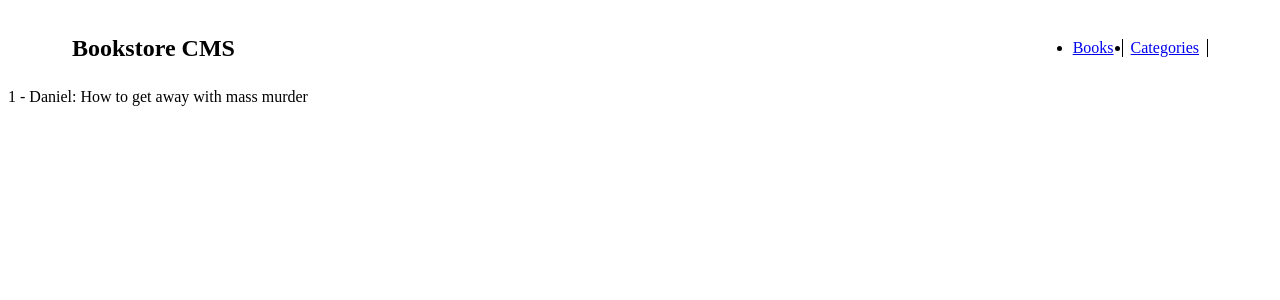
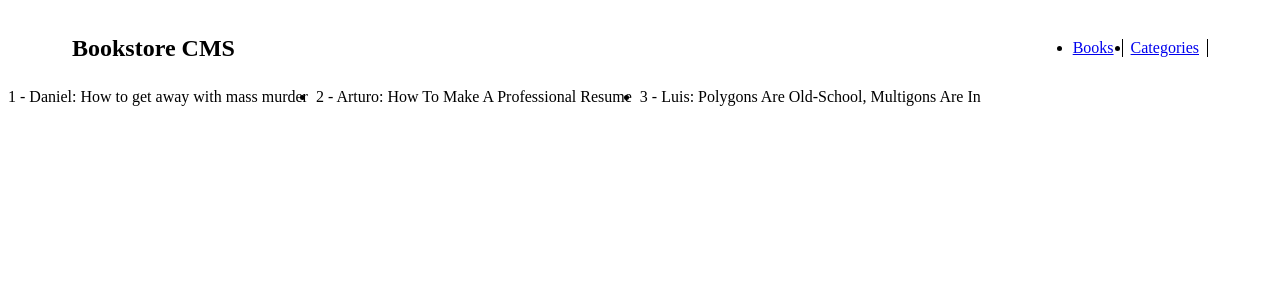
Before and after one commit to Danie12345/bookstore-react, a React (Create React App) app: page /books in a window 1280 px wide. Shown: the top 300 px of the page. Built offline with nearby package versions, Linux system fonts and the light colour scheme.

Commit message:
Add more test books

```diff
--- a/src/components/books/Books.js
+++ b/src/components/books/Books.js
@@ -9,6 +9,16 @@ const Books = () => {
       id: '1',
       author: 'Daniel',
       title: 'How to get away with mass murder',
+    },
+    {
+      id: '2',
+      author: 'Arturo',
+      title: 'How To Make A Professional Resume',
+    },
+    {
+      id: '3',
+      author: 'Luis',
+      title: 'Polygons Are Old-School, Multigons Are In',
     },
   ];
 
```
